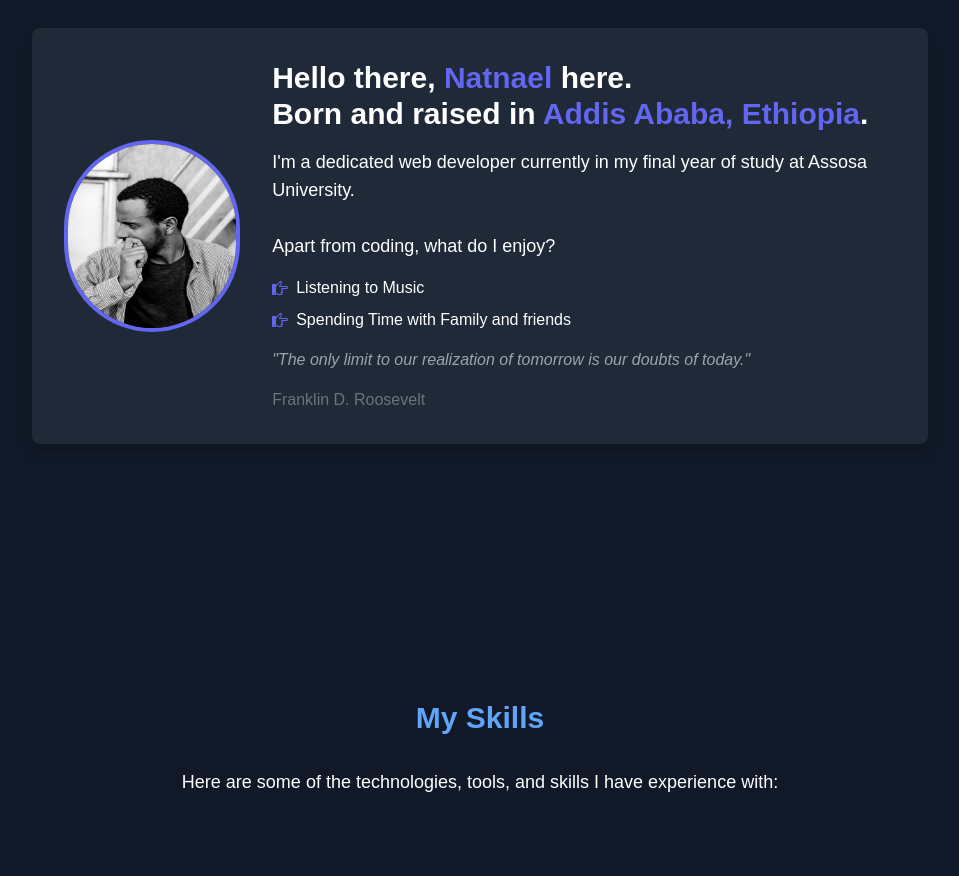
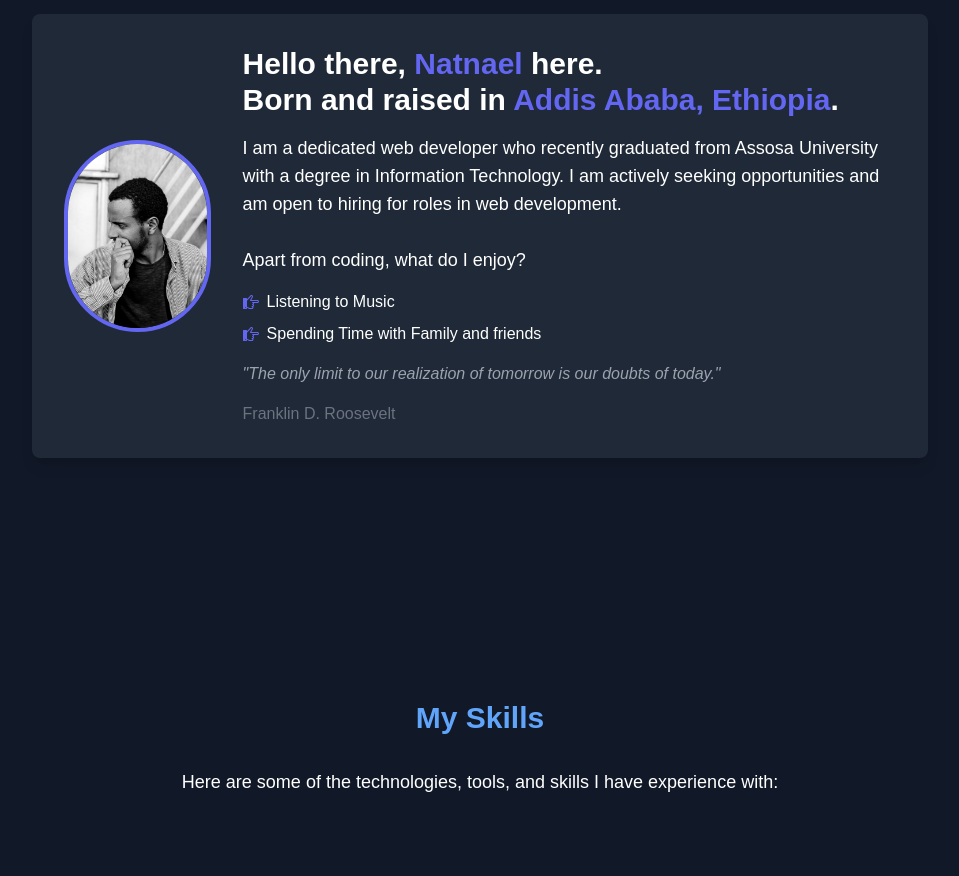
Before and after one commit to Natnael-Tewodros/nati-portfolio, a React (Vite) app: page / in a window 1280 px wide. Shown: the part 1060-1936 px from the top of the page, without its empty margins (160-1119 px from the left). Built offline with nearby package versions, Linux system fonts and the light colour scheme.

Commit message:
inital commit

```diff
--- a/index.html
+++ b/index.html
@@ -2,12 +2,31 @@
 <html lang="en">
   <head>
     <meta charset="UTF-8" />
+    <meta name="viewport" content="width=device-width, initial-scale=1.0" />
+    <meta
+      name="description"
+      content="A portfolio website showcasing projects and skills."
+    />
+    <meta name="author" content="Natnael" />
+    <meta
+      name="keywords"
+      content="portfolio, web development, React, Tailwind CSS"
+    />
+    <title>natnael-Portfolio</title>
     <link rel="icon" type="image/jpg" href="/nat.jpg" />
-    <meta name="viewport" content="width=device-width, initial-scale=1.0" />
-    <title>Portfolio</title>
+    <!-- Link to stylesheets or additional CSS files -->
+    <!-- <link rel="stylesheet" href="/path/to/styles.css" /> -->
+    <!-- Link to additional scripts if needed -->
+    <!-- <script src="/path/to/script.js"></script> -->
   </head>
   <body>
+    <!-- The root div where the React app will be mounted -->
     <div id="root"></div>
+
+    <!-- Main React application script -->
     <script type="module" src="/src/main.jsx"></script>
+
+    <!-- Optional: Additional scripts or analytics -->
+    <!-- <script src="/path/to/analytics.js"></script> -->
   </body>
 </html>
--- a/src/components/About.jsx
+++ b/src/components/About.jsx
@@ -27,8 +27,10 @@ const About = () => {
               <span className="text-indigo-500">Addis Ababa, Ethiopia</span>.
             </h2>
             <p className="text-base md:text-lg mb-4">
-              I'm a dedicated web developer currently in my final year of study
-              at Assosa University.
+              I am a dedicated web developer who recently graduated from Assosa
+              University with a degree in Information Technology. I am actively
+              seeking opportunities and am open to hiring for roles in web
+              development.
               <br />
               <br />
               Apart from coding, what do I enjoy?
```
